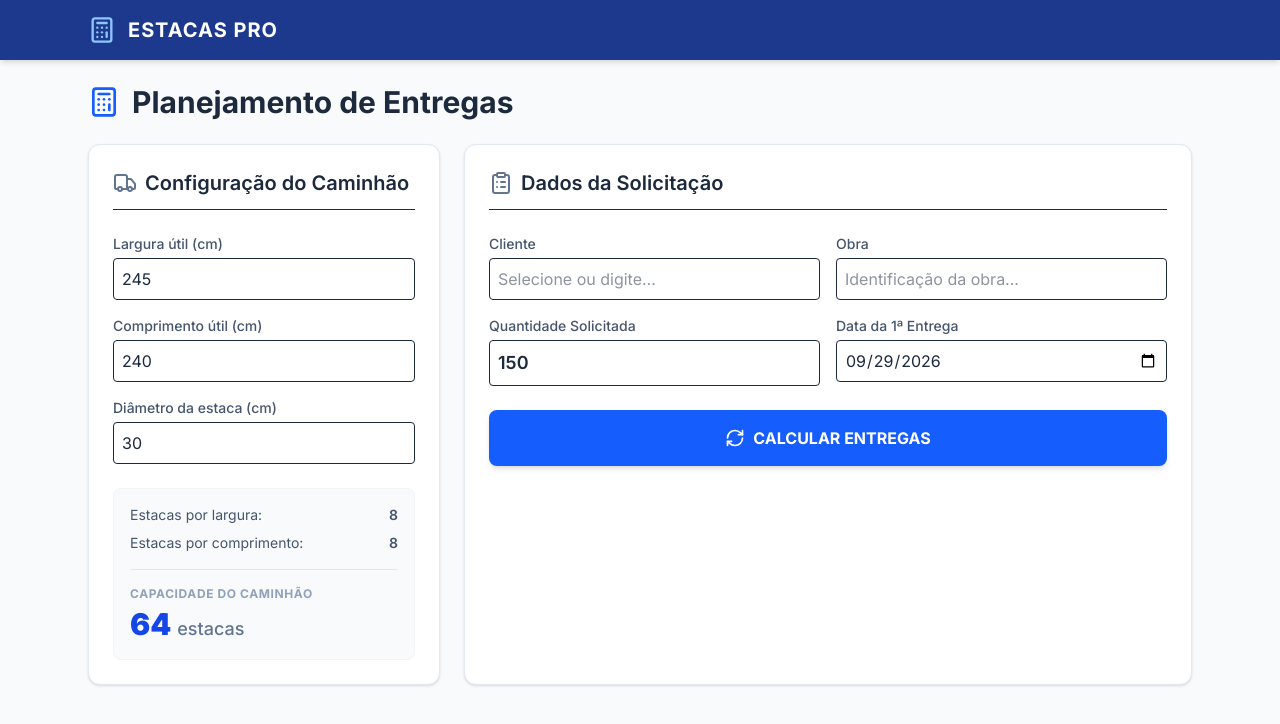
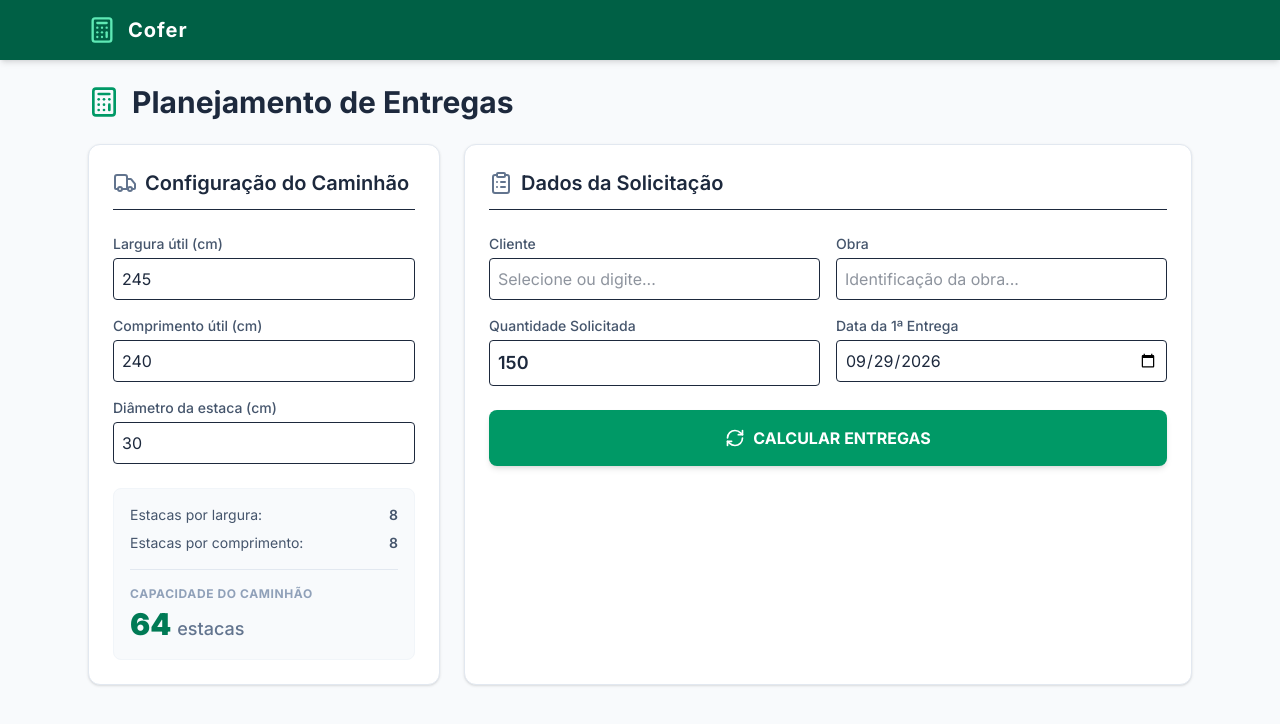
Before and after one commit to otavionepom09-cpu/estacas, a Next.js app: page / in a window 1280 px wide. Shown: the top 724 px of the page. Built offline with nearby package versions, Linux system fonts and the light colour scheme.

Commit message:
UI: Change branding to Cofer and update primary color to emerald green

```diff
--- a/src/app/layout.tsx
+++ b/src/app/layout.tsx
@@ -6,7 +6,7 @@
 const inter = Inter({ subsets: ["latin"] });
 
 export const metadata: Metadata = {
-  title: "Estacas Pro - Planejamento",
+  title: "Cofer - Planejamento",
   description: "Sistema para planejamento e controle de entregas de estacas de concreto armado.",
 };
 
@@ -20,11 +20,11 @@
       <body className={inter.className}>
         <div className="min-h-screen bg-slate-50 flex flex-col text-slate-800">
           {/* Topbar */}
-          <header className="bg-blue-900 text-white shadow-md z-10">
+          <header className="bg-emerald-800 text-white shadow-md z-10">
             <div className="max-w-6xl mx-auto px-4 py-4 md:px-6 flex items-center gap-3">
-              <Calculator size={28} className="text-blue-300" />
+              <Calculator size={28} className="text-emerald-300" />
               <div className="font-bold text-xl tracking-wider">
-                ESTACAS PRO
+                Cofer
               </div>
             </div>
           </header>
--- a/src/app/page.tsx
+++ b/src/app/page.tsx
@@ -58,7 +58,7 @@
     <div className="max-w-6xl mx-auto p-4 md:p-6 space-y-6">
       <div className="flex items-center justify-between">
         <h1 className="text-3xl font-bold text-slate-800 flex items-center gap-3">
-          <Calculator className="text-blue-600" size={32} />
+          <Calculator className="text-emerald-600" size={32} />
           Planejamento de Entregas
         </h1>
       </div>
@@ -78,7 +78,7 @@
                 type="number"
                 value={largura}
                 onChange={e => setLargura(Number(e.target.value))}
-                className="w-full p-2 border rounded focus:ring-2 focus:ring-blue-500 outline-none"
+                className="w-full p-2 border rounded focus:ring-2 focus:ring-emerald-500 outline-none"
               />
             </div>
             <div>
@@ -87,7 +87,7 @@
                 type="number"
                 value={comprimento}
                 onChange={e => setComprimento(Number(e.target.value))}
-                className="w-full p-2 border rounded focus:ring-2 focus:ring-blue-500 outline-none"
+                className="w-full p-2 border rounded focus:ring-2 focus:ring-emerald-500 outline-none"
               />
             </div>
             <div>
@@ -96,7 +96,7 @@
                 type="number"
                 value={diametro}
                 onChange={e => setDiametro(Number(e.target.value))}
-                className="w-full p-2 border rounded focus:ring-2 focus:ring-blue-500 outline-none"
+                className="w-full p-2 border rounded focus:ring-2 focus:ring-emerald-500 outline-none"
               />
             </div>
           </div>
@@ -112,7 +112,7 @@
             </div>
             <div className="mt-4 pt-4 border-t border-slate-200">
               <span className="block text-xs font-bold text-slate-400 uppercase tracking-wider mb-1">Capacidade do Caminhão</span>
-              <div className="text-3xl font-black text-blue-700">{capacidade} <span className="text-lg font-medium text-slate-500">estacas</span></div>
+              <div className="text-3xl font-black text-emerald-700">{capacidade} <span className="text-lg font-medium text-slate-500">estacas</span></div>
             </div>
           </div>
         </div>
@@ -132,7 +132,7 @@
                 value={cliente}
                 onChange={e => setCliente(e.target.value)}
                 placeholder="Selecione ou digite..."
-                className="w-full p-2 border rounded focus:ring-2 focus:ring-blue-500 outline-none"
+                className="w-full p-2 border rounded focus:ring-2 focus:ring-emerald-500 outline-none"
               />
             </div>
             <div>
@@ -142,7 +142,7 @@
                 value={obra}
                 onChange={e => setObra(e.target.value)}
                 placeholder="Identificação da obra..."
-                className="w-full p-2 border rounded focus:ring-2 focus:ring-blue-500 outline-none"
+                className="w-full p-2 border rounded focus:ring-2 focus:ring-emerald-500 outline-none"
               />
             </div>
             <div>
@@ -151,7 +151,7 @@
                 type="number"
                 value={quantidadeSolicitada}
                 onChange={e => setQuantidadeSolicitada(Number(e.target.value))}
-                className="w-full p-2 border rounded text-lg font-semibold focus:ring-2 focus:ring-blue-500 outline-none"
+                className="w-full p-2 border rounded text-lg font-semibold focus:ring-2 focus:ring-emerald-500 outline-none"
               />
             </div>
             <div>
@@ -160,14 +160,14 @@
                 type="date"
                 value={dataPrimeiraEntrega}
                 onChange={e => setDataPrimeiraEntrega(e.target.value)}
-                className="w-full p-2 border rounded focus:ring-2 focus:ring-blue-500 outline-none"
+                className="w-full p-2 border rounded focus:ring-2 focus:ring-emerald-500 outline-none"
               />
             </div>
           </div>
 
           <button
             onClick={handleCalculate}
-            className="w-full bg-blue-600 hover:bg-blue-700 text-white font-bold py-4 px-6 rounded-lg transition-colors flex justify-center items-center gap-2 shadow-md"
+            className="w-full bg-emerald-600 hover:bg-emerald-700 text-white font-bold py-4 px-6 rounded-lg transition-colors flex justify-center items-center gap-2 shadow-md"
           >
             <RefreshCw size={20} />
             CALCULAR ENTREGAS
@@ -236,7 +236,7 @@
                 {entregas.map((entrega, i) => {
                   const isLast = i === entregas.length - 1;
                   return (
-                    <tr key={i} className={`hover:bg-slate-50 ${isLast ? 'bg-blue-50/30' : ''}`}>
+                    <tr key={i} className={`hover:bg-slate-50 ${isLast ? 'bg-emerald-50/30' : ''}`}>
                       <td className="p-3 font-medium text-slate-500">{entrega.entrega_numero}</td>
                       <td className="p-3">
                         <input
```
